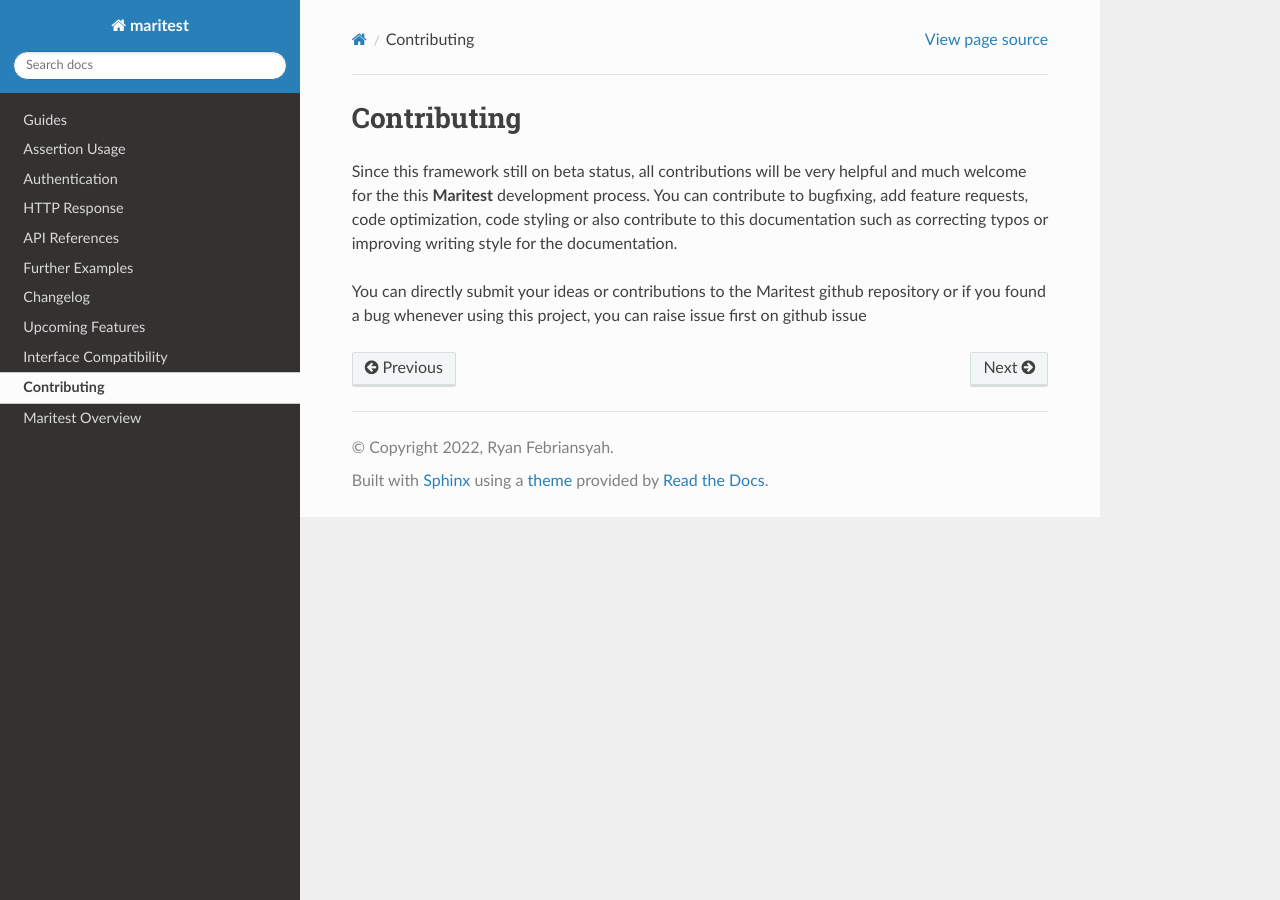
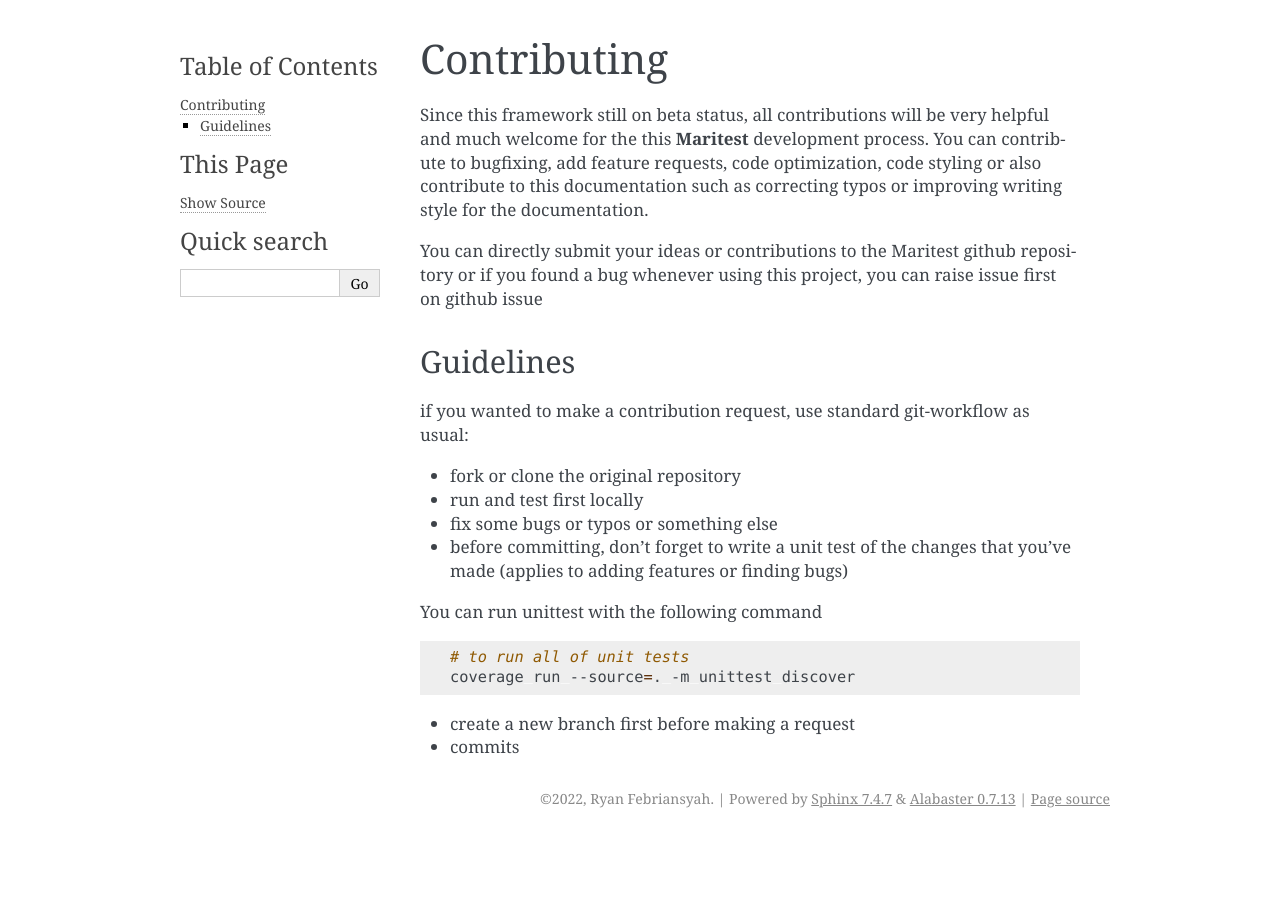
Before and after one commit to sodrooome/maritest, a Sphinx documentation site: the page built from docs/contributing.rst, in a window 1280 px wide. Built offline with Sphinx 7.4.7, drawn with Linux system fonts in a browser that asks for light colours.

Commit message:
updated maritest documentation

```diff
--- a/docs/changelog.rst
+++ b/docs/changelog.rst
@@ -13,6 +13,8 @@ All of this changelog are based on the release history like published in https:/
 - [Fixed] Duplicate logger stream output when enable ``logger`` parameter
 - [Added] New properties method to quick access HTTP response object
 - [Improvement] Change duration timeout into random numbers whenever set to ``None``
+- [Improvement] Major refactoring in core APIs for simplifying redundant and unused codes
+- [Improvement] ``headers`` parameter now is optional when try to request HTTP
 - **[Known Issue]** Setup HTTP with proxy parameter sometimes will get error related to remote end close connection.
 - **[Known Issue]** Logger will run hierarchy in another function / class even though the logger has been disabled
 
--- a/docs/conf.py
+++ b/docs/conf.py
@@ -16,6 +16,7 @@
 
 import os
 import sys
+from sphinx.builders.html import StandaloneHTMLBuilder
 sys.path.insert(0, os.path.abspath('..'))
 
 
@@ -48,13 +49,20 @@ templates_path = ['_templates']
 # This pattern also affects html_static_path and html_extra_path.
 exclude_patterns = ['_build', 'Thumbs.db', '.DS_Store']
 
+StandaloneHTMLBuilder.supported_image_types = [
+    'image/svg+xml',
+    'image/gif',
+    'image/png',
+    'image/jpeg'
+]
+
 
 # -- Options for HTML output -------------------------------------------------
 
 # The theme to use for HTML and HTML Help pages.  See the documentation for
 # a list of builtin themes.
 #
-html_theme = 'sphinx_rtd_theme'
+html_theme = 'alabaster'
 
 # Add any paths that contain custom static files (such as style sheets) here,
 # relative to this directory. They are copied after the builtin static files,
--- a/docs/contributing.rst
+++ b/docs/contributing.rst
@@ -2,6 +2,29 @@
 Contributing
 ============
 
-Since this framework still on beta status, all contributions will be very helpful and much welcome for the this **Maritest** development process. You can contribute to bugfixing, add feature requests, code optimization, code styling or also contribute to this documentation such as correcting typos or improving writing style for the documentation.
+Since this framework still on beta status, all contributions will be very helpful and much welcome for the this
+**Maritest** development process. You can contribute to bugfixing, add feature requests, code optimization,
+code styling or also contribute to this documentation such as correcting typos or improving writing style for the documentation.
 
-You can directly submit your ideas or contributions to the Maritest github repository or if you found a bug whenever using this project, you can raise issue first on github issue
+You can directly submit your ideas or contributions to the Maritest github repository or if you found a bug whenever
+using this project, you can raise issue first on github issue
+
+Guidelines
+----------
+
+if you wanted to make a contribution request, use standard git-workflow as usual:
+
+- fork or clone the original repository
+- run and test first locally
+- fix some bugs or typos or something else
+- before committing, don't forget to write a unit test of the changes that you've made (applies to adding features or finding bugs)
+
+You can run unittest with the following command
+
+.. code-block:: bash
+
+    # to run all of unit tests
+    coverage run --source=. -m unittest discover
+
+- create a new branch first before making a request
+- commits
--- a/docs/index.rst
+++ b/docs/index.rst
@@ -59,7 +59,7 @@ After you're done with installation, you can try to use this basic feature from
       request = Assert(
          method="GET",                                       # required, support 5 common HTTP method
          url="https://jsonplaceholder.typicode.com/todos/1", # required
-         headers={},                                         # required, set as empty dict if not needed
+         headers={},                                         # not required, default set to empty dict
          proxy={"http": "api.services"},                     # not required, default set to None
          timeout=60,                                         # not required, default set to 120 seconds
       )
```
Also changed, not shown: other parts of docs/changelog.rst (+1 -1 lines), docs/assertion.rst (+47 -0 lines), docs/examples.rst (+53 -0 lines).
